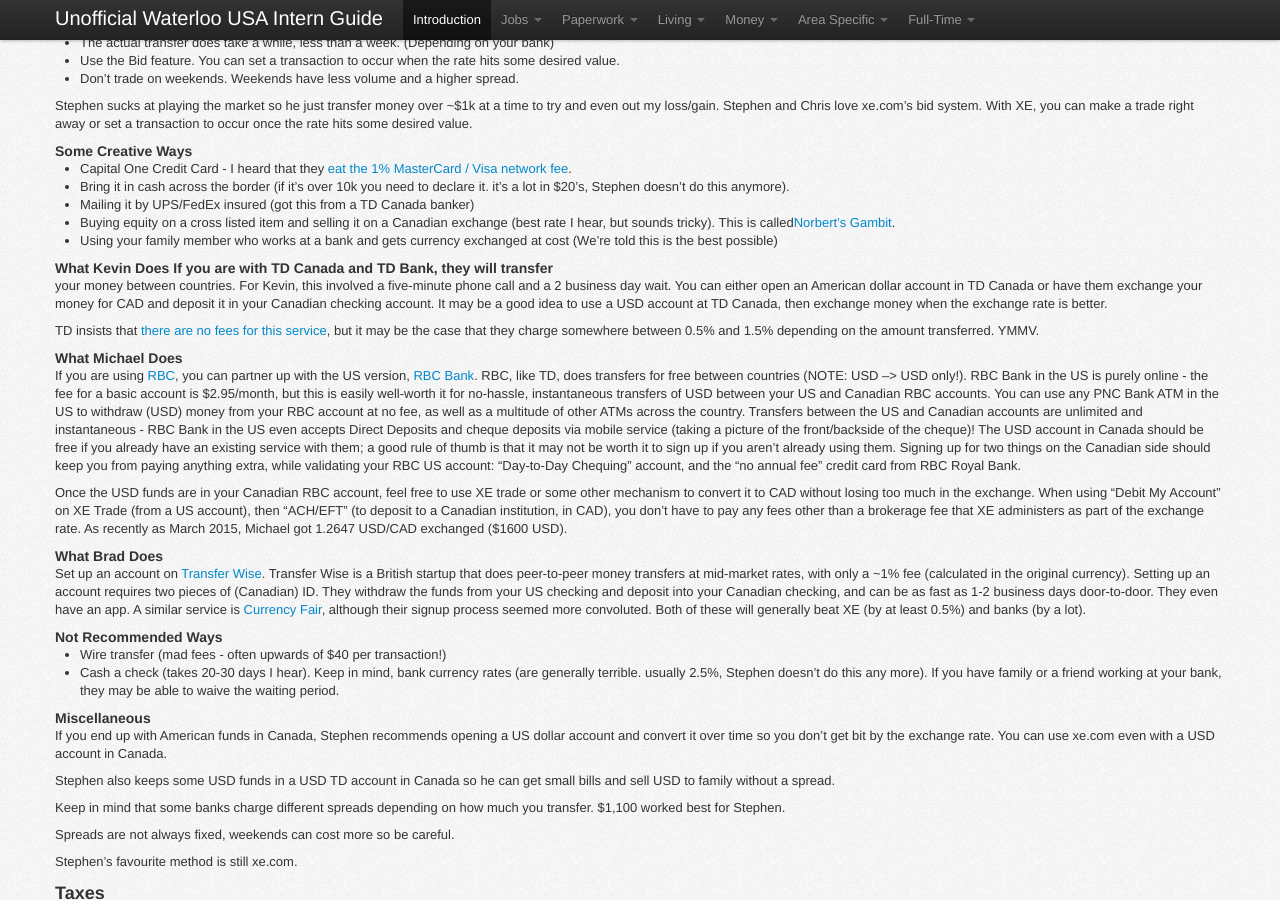
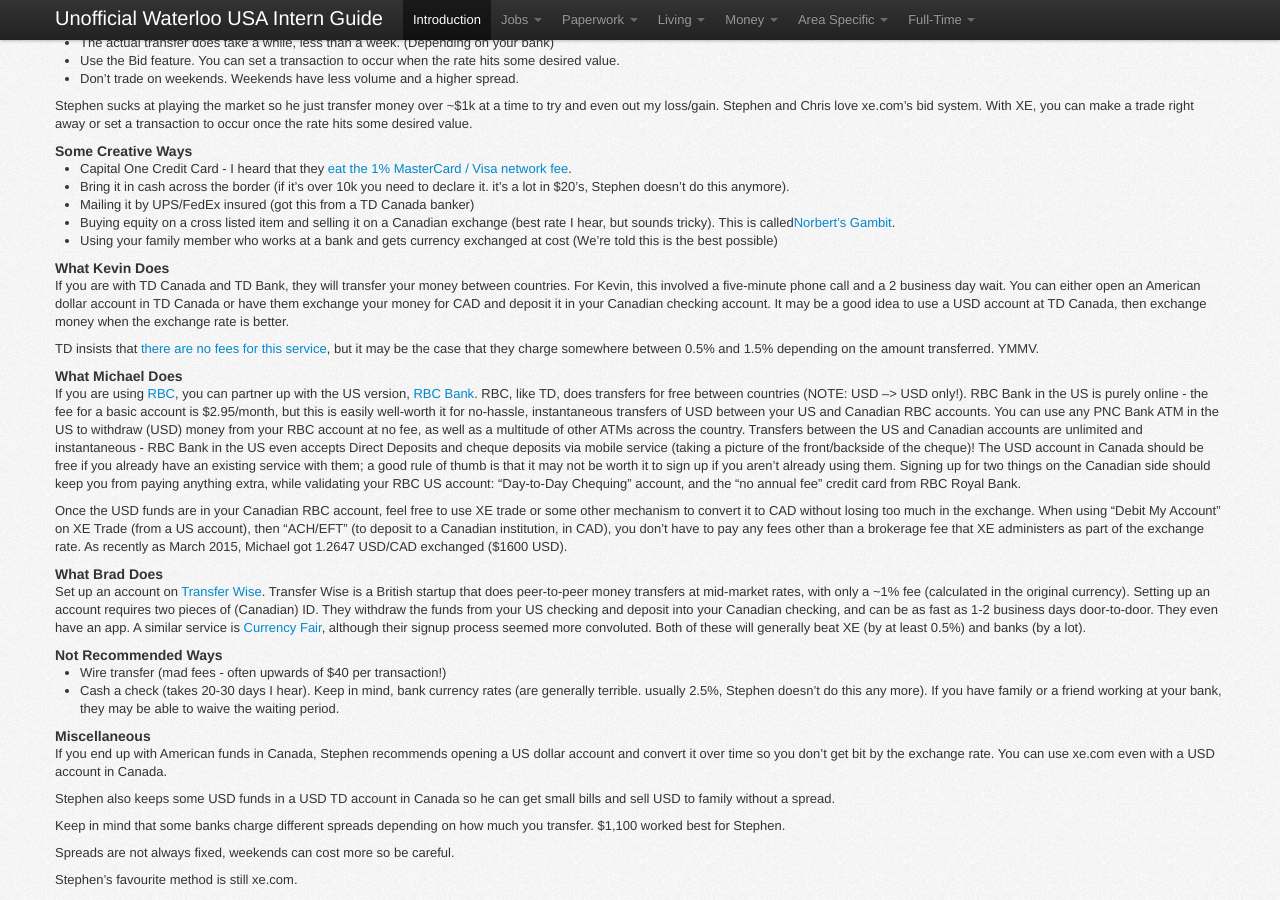
Before and after one commit to sholiday/Unofficial-Waterloo-USA-Intern-Guide, a Jekyll site: the page built from index.markdown, in a window 1280 px wide and 900 px high, scrolled down 7998 px. Built offline with Jekyll 4.4.1, drawn with Linux system fonts in a browser that asks for light colours; nearby versions of some CDN libraries.

Commit message:
Fix grammar error with banking info

```diff
--- a/index.markdown
+++ b/index.markdown
@@ -523,9 +523,9 @@ Stephen sucks at playing the market so he just transfer money over ~$1k at a tim
 -	Buying equity on a cross listed item and selling it on a Canadian exchange (best rate I hear, but sounds tricky). This is called[Norbert's Gambit](http://www.finiki.org/wiki/Norbert's_Gambit).
 -	Using your family member who works at a bank and gets currency exchanged at cost (We're told this is the best possible)
 
-#### What Kevin Does If you are with TD Canada and TD Bank, they will transfer
+#### What Kevin Does
 
-your money between countries. For Kevin, this involved a five-minute phone call and a 2 business day wait. You can either open an American dollar account in TD Canada or have them exchange your money for CAD and deposit it in your Canadian checking account. It may be a good idea to use a USD account at TD Canada, then exchange money when the exchange rate is better.
+If you are with TD Canada and TD Bank, they will transfer your money between countries. For Kevin, this involved a five-minute phone call and a 2 business day wait. You can either open an American dollar account in TD Canada or have them exchange your money for CAD and deposit it in your Canadian checking account. It may be a good idea to use a USD account at TD Canada, then exchange money when the exchange rate is better.
 
 TD insists that [there are no fees for this service](http://www.tdbank.com/personal/cross-border-banking.html), but it may be the case that they charge somewhere between 0.5% and 1.5% depending on the amount transferred. YMMV.
 
```
